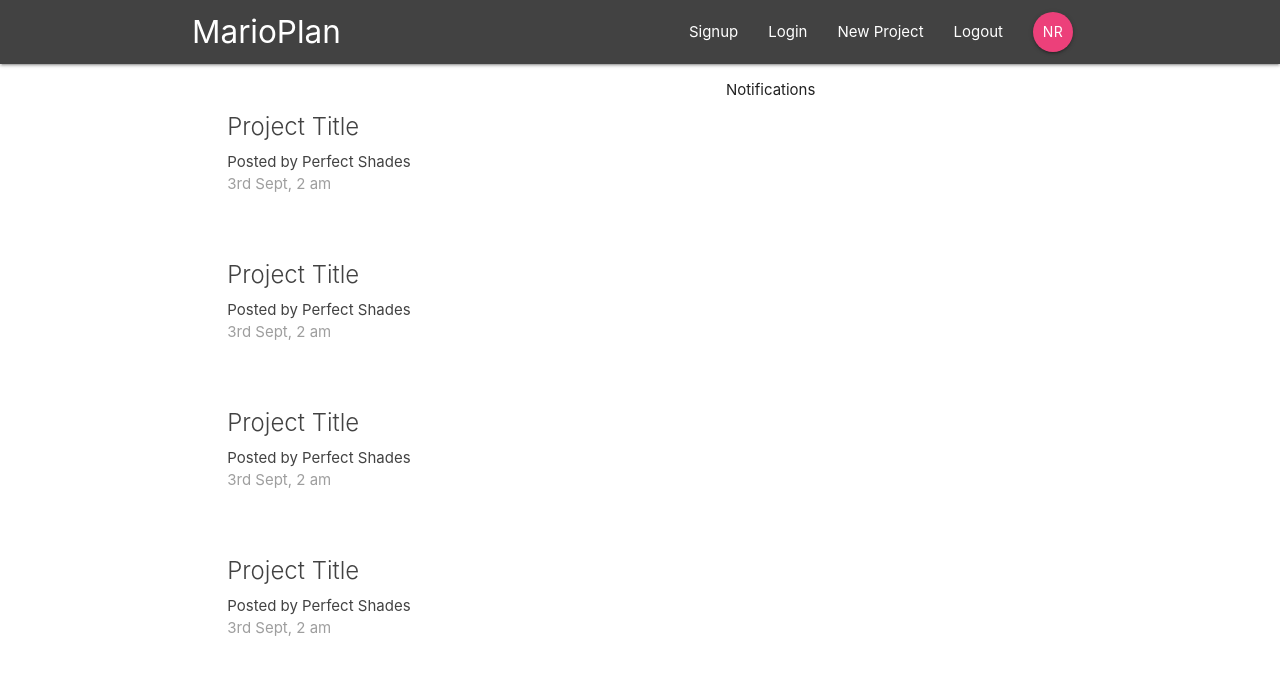
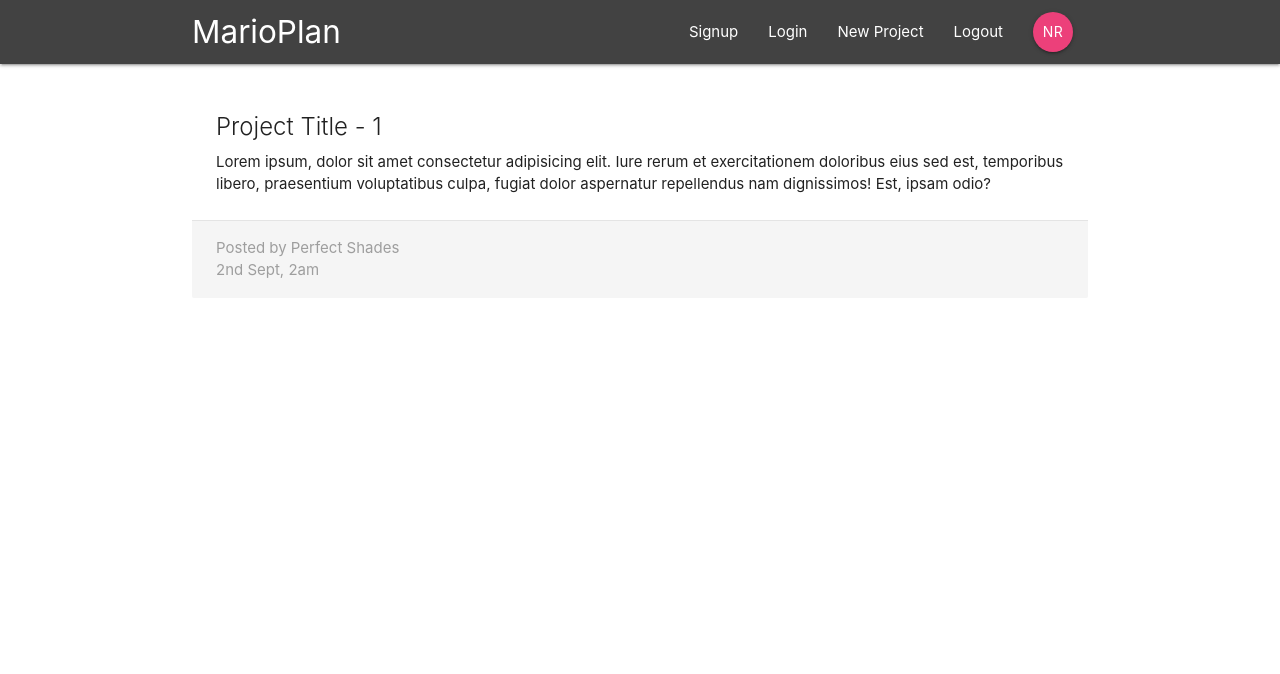
Before and after one commit to NishantRout/react_redux_firebase_app, a React (Create React App) app: page /project/1 in a window 1280 px wide. Shown: the top 674 px of the page. Built offline with nearby package versions, Linux system fonts and the light colour scheme.

Commit message:
edits-7:32pm

```diff
--- a/public/index.html
+++ b/public/index.html
@@ -43,5 +43,6 @@
       To begin the development, run `npm start` or `yarn start`.
       To create a production bundle, use `npm run build` or `yarn build`.
     -->
+
   </body>
 </html>
--- a/src/App.js
+++ b/src/App.js
@@ -2,6 +2,7 @@
 import {BrowserRouter, Switch, Route} from 'react-router-dom';
 import Navbar from './components/layout/Navbar';
 import Dashboard from './components/dashboard/Dashboard';
+import ProjectDetails from './components/projects/ProjectDetails';
 
 class App extends Component {
   render(){
@@ -10,7 +11,8 @@
         <div className="App">
           <Navbar />
           <Switch>
-            <Route path='/' component={Dashboard}></Route>
+            <Route exact path='/' component={Dashboard}></Route>
+            <Route path='/project/:id' component={ProjectDetails}></Route>
           </Switch>
         </div>
       </BrowserRouter>
--- a/src/components/projects/ProjectDetails.js
+++ b/src/components/projects/ProjectDetails.js
@@ -0,0 +1,24 @@
+import React from 'react'
+
+const ProjectDetails = (props) => {
+    console.log(props);
+    const id = props.match.params.id;
+    return (
+        <div>
+            <div className="container section project-details">
+                <div className="card z-depth-0">
+                    <div className="card-content">
+                        <span className="card-title">Project Title - {id}</span>
+                        <p>Lorem ipsum, dolor sit amet consectetur adipisicing elit. Iure rerum et exercitationem doloribus eius sed est, temporibus libero, praesentium voluptatibus culpa, fugiat dolor aspernatur repellendus nam dignissimos! Est, ipsam odio?</p>
+                    </div>
+                    <div className="card-action grey lighten-4 grey-text">
+                        <div>Posted by Perfect Shades</div>
+                        <div>2nd Sept, 2am</div>
+                    </div>
+                </div>
+            </div>
+        </div>
+    )
+}
+
+export default ProjectDetails;
--- a/src/components/projects/ProjectList.js
+++ b/src/components/projects/ProjectList.js
@@ -9,7 +9,6 @@
             <ProjectSummary />
             <ProjectSummary />
         </div>
-
     )
 }
 
```
